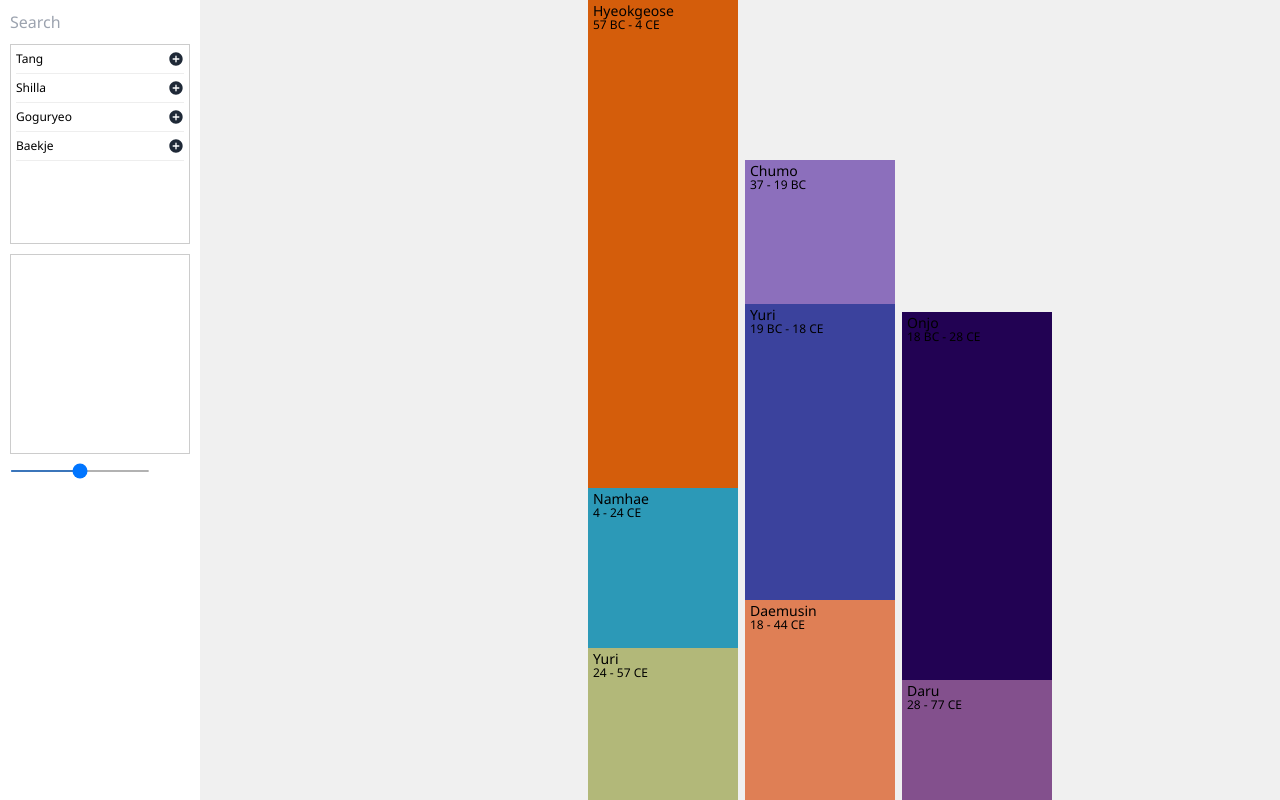
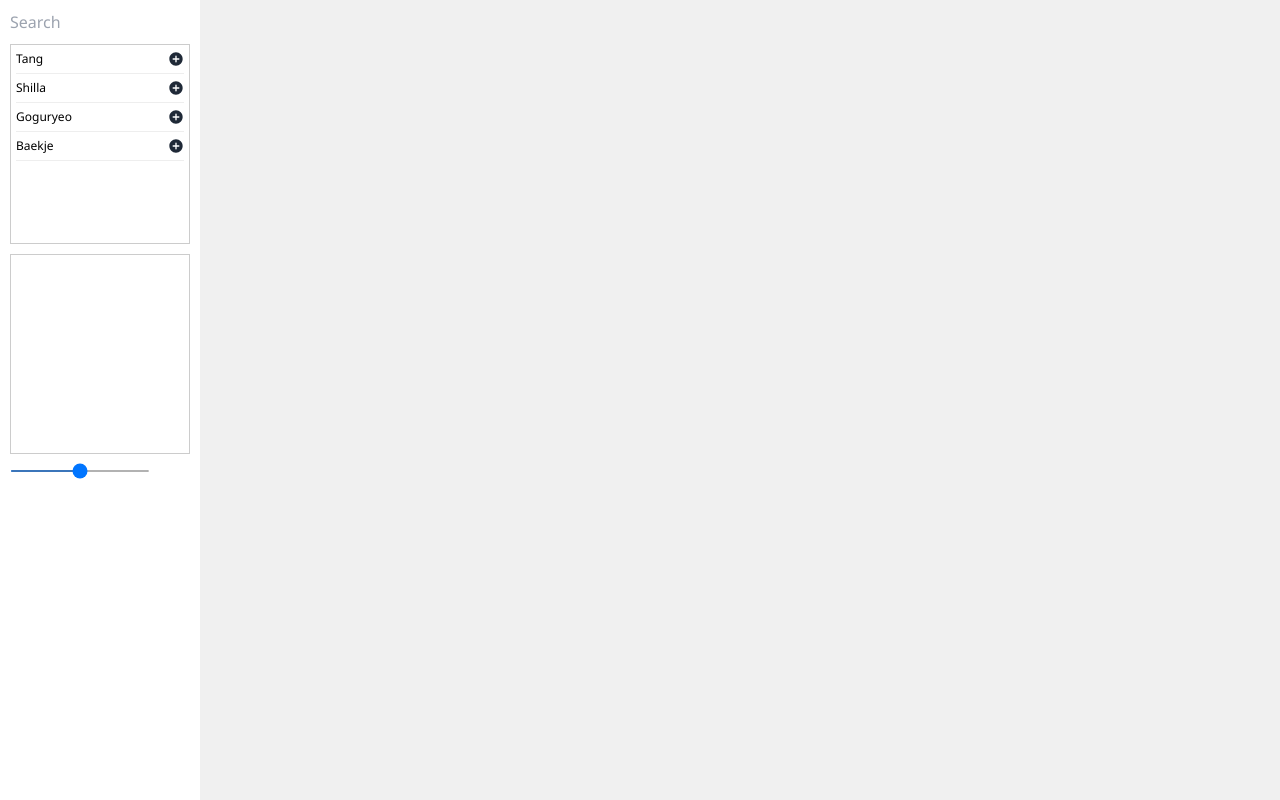
Before and after one commit to Dhammika-Mahendra/hindex, a React (Vite) app: page / in a window 1280 px wide. Built offline with nearby package versions, Linux system fonts and the light colour scheme.

Commit message:
status property added

```diff
--- a/src/assets/data/Baekje.json
+++ b/src/assets/data/Baekje.json
@@ -3,6 +3,7 @@
     "name":"Baekje",
     "description":"",
     "type":"lineage",
+    "active":0,
     "data":
     [
     {
--- a/src/assets/data/Goguryeo.json
+++ b/src/assets/data/Goguryeo.json
@@ -3,6 +3,7 @@
     "name":"Goguryeo",
     "description":"",
     "type":"lineage",
+    "active":0,
     "data":
     [
     {
--- a/src/assets/data/Goryeo.json
+++ b/src/assets/data/Goryeo.json
@@ -3,6 +3,7 @@
     "name":"Goryeo",
     "description":"",
     "type":"lineage",
+    "active":0,
     "data":
     [
     {
--- a/src/assets/data/Joseon.json
+++ b/src/assets/data/Joseon.json
@@ -3,6 +3,7 @@
     "name":"Joseon",
     "description":"",
     "type":"lineage",
+    "active":0,
     "data":
     [
     {
--- a/src/assets/data/Ming.json
+++ b/src/assets/data/Ming.json
@@ -3,6 +3,7 @@
     "name":"Ming",
     "description":"",
     "type":"lineage",
+    "active":0,
     "data":
     [
     {
--- a/src/assets/data/Qing.json
+++ b/src/assets/data/Qing.json
@@ -3,6 +3,7 @@
     "name":"Qing",
     "description":"",
     "type":"lineage",
+    "active":0,
     "data":
     [
     {
--- a/src/assets/data/Shilla.json
+++ b/src/assets/data/Shilla.json
@@ -3,6 +3,7 @@
     "name":"Shilla",
     "description":"",
     "type":"lineage",
+    "active":0,
     "data":
     [
     {
--- a/src/assets/data/Tang.json
+++ b/src/assets/data/Tang.json
@@ -4,6 +4,7 @@
     "name":"Tang",
     "description":"",
     "type":"lineage",
+    "active":0,
     "data":
     [
     {
--- a/src/components/Board.jsx
+++ b/src/components/Board.jsx
@@ -1,11 +1,15 @@
-import React from 'react'
+import React, { useEffect } from 'react'
 import Lineage from './lineage'
-
 import { useAppContext } from '../context/AppContext'
 import Nav from './Nav/Nav'
+import { calacOffsets } from '../util/functions'
 
 export default function Board() {
-    const {scale, fileSet, setFileList, lineageData, setLineageData, offSets, setOffsets} = useAppContext()
+    const {scale, lineageData, offSets, setOffsets, addedFiles} = useAppContext()
+
+    useEffect(() => {
+        setOffsets(calacOffsets(addedFiles))
+    }, [addedFiles])
 
     return (
         <div style={{
@@ -24,9 +28,11 @@ export default function Board() {
                 display: 'flex',
                 justifyContent: 'center',
                 }}>
-                 {lineageData && lineageData.map((data, index) => (
-                    <Lineage key={index} data={data} offset={offSets[index]*scale}/>
-                 ))}
+                {lineageData && lineageData
+                    .filter(data => addedFiles.some(file => file.id === data.id))
+                    .map((data, index) => (
+                        <Lineage key={index} data={data.data} offset={offSets[index]*scale}/>
+                    ))}
             </div>
         </div>
     )
--- a/src/context/AppContext.jsx
+++ b/src/context/AppContext.jsx
@@ -3,7 +3,7 @@ import tang from '../assets/data/Tang.json'
 import shilla from '../assets/data/Shilla.json'
 import goguryeo from '../assets/data/Goguryeo.json'
 import baekje from '../assets/data/Baekje.json'
-import { calacOffsets, extractHeaderProps } from '../util/functions'
+import {extractHeaderProps } from '../util/functions'
 
 // Create the context
 const AppContext = createContext()
@@ -20,10 +20,10 @@ export const useAppContext = () => {
 // Context provider component
 export const AppProvider = ({ children }) => {
   const [scale, setScale] = useState(8)
-  const [offSets,setOffsets] = React.useState(calacOffsets(tang.data, shilla.data, goguryeo.data, baekje.data))
   const [fileList, setFileList] = useState(extractHeaderProps([tang, shilla, goguryeo, baekje]))
   const [addedFiles, setAddedFiles] = useState([])
-  const [lineageData, setLineageData] = React.useState([tang.data, shilla.data, goguryeo.data, baekje.data])
+  const [lineageData, setLineageData] = React.useState([tang, shilla, goguryeo, baekje])
+  const [offSets,setOffsets] = React.useState([])
 
   const value = {
     scale,
--- a/src/util/functions.js
+++ b/src/util/functions.js
@@ -4,7 +4,7 @@
  * @returns {Array} Array of offset values in the order of the arguments.
  */
 export function calacOffsets(...jsonArrays) {
-  const fromValues = jsonArrays.map(arr => (Array.isArray(arr) && arr.length > 0 ? arr[0].from : undefined));
+  const fromValues = jsonArrays.map(arr => (Array.isArray(arr.data) && arr.data.length > 0 ? arr.data[0].from : undefined));
   const validFroms = fromValues.filter(v => typeof v === 'number');
   const minFrom = validFroms.length > 0 ? Math.min(...validFroms) : 0;
   return fromValues.map(v => (typeof v === 'number' ? v - minFrom : undefined));
```
